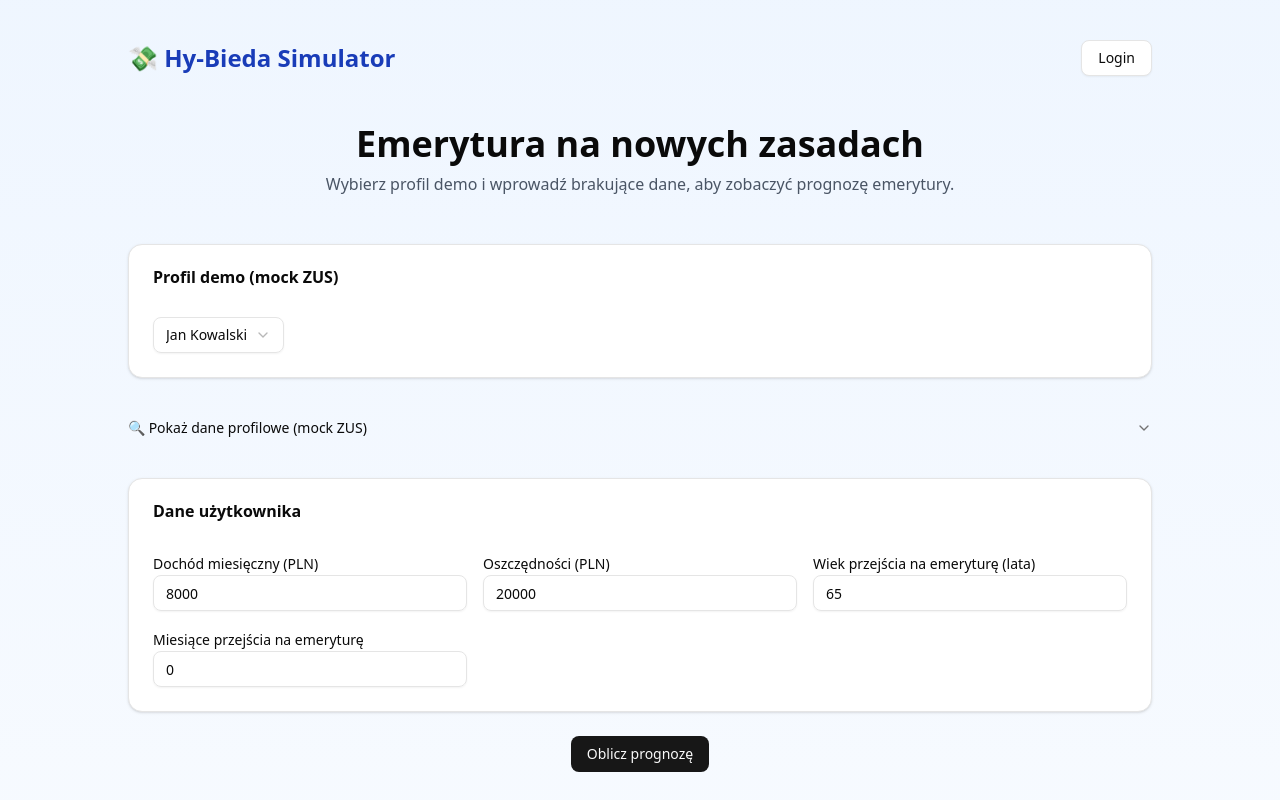
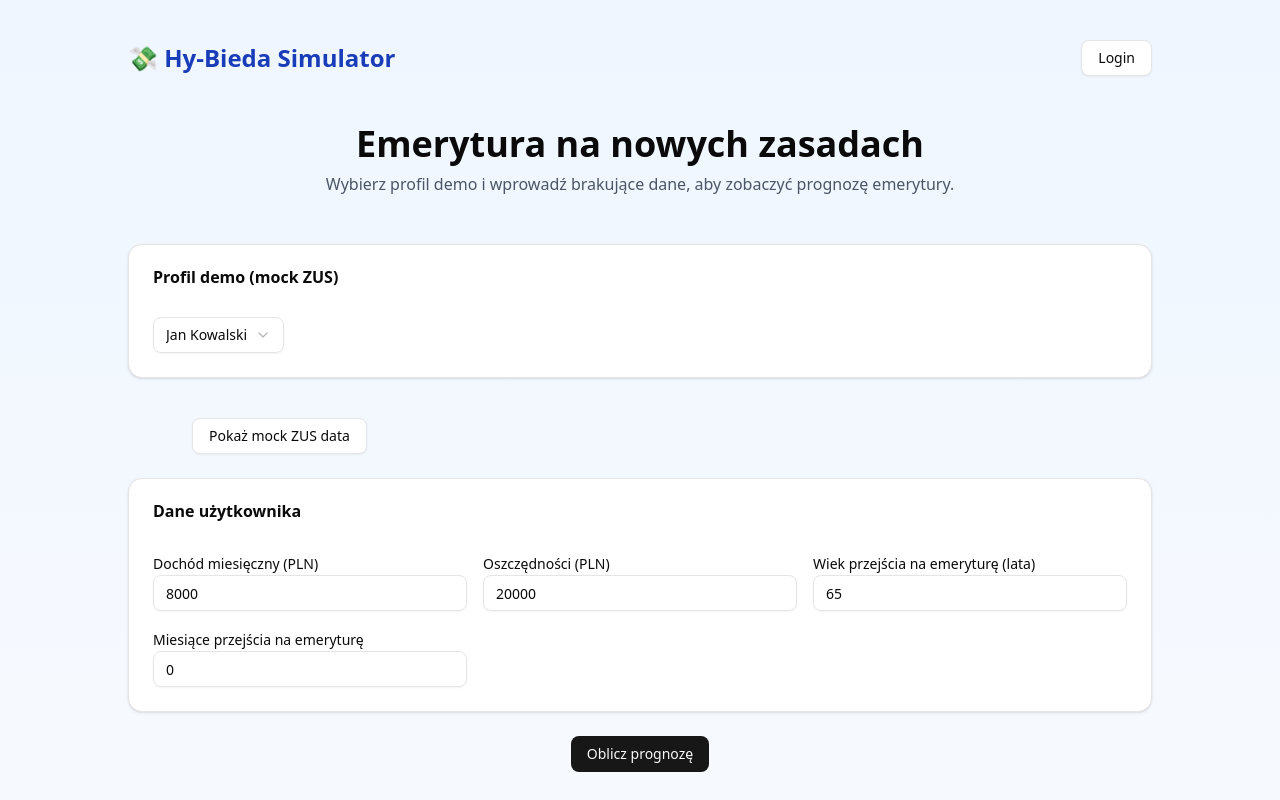
Before and after one commit to bieda-team/hy-bieda-simulator, a Next.js app in the folder frontend/: page / in a window 1280 px wide. Shown: the top 800 px of the page. Built offline with nearby package versions, Linux system fonts and the light colour scheme.

Commit message:
frontend - mockup info

```diff
--- a/frontend/src/app/page.tsx
+++ b/frontend/src/app/page.tsx
@@ -12,12 +12,6 @@ import {
   SelectValue,
 } from '@/components/ui/select'
 import {
-  Accordion,
-  AccordionItem,
-  AccordionTrigger,
-  AccordionContent,
-} from '@/components/ui/accordion'
-import {
   LineChart,
   Line,
   CartesianGrid,
@@ -31,6 +25,7 @@ export default function LandingPage() {
   const [loading, setLoading] = useState(false)
   const [prediction, setPrediction] = useState<any>(null)
   const [selectedProfileId, setSelectedProfileId] = useState<string>('user_001')
+  const [showZusData, setShowZusData] = useState(false) // toggleable mock ZUS
 
   // 👤 Mock ZUS profiles (source of truth)
   const mockProfiles = [
@@ -160,20 +155,42 @@ export default function LandingPage() {
         </CardContent>
       </Card>
 
-      {/* Mock Profile Accordion */}
-      <Accordion type="single" collapsible className="max-w-5xl w-full mb-6">
-        <AccordionItem value="mockProfile">
-          <AccordionTrigger>🔍 Pokaż dane profilowe (mock ZUS)</AccordionTrigger>
-          <AccordionContent>
-            <pre className="text-xs bg-gray-100 rounded-lg p-4 overflow-auto">
-              {JSON.stringify(selectedProfile, null, 2)}
-            </pre>
-          </AccordionContent>
-        </AccordionItem>
-      </Accordion>
+      {/* Toggleable Mock ZUS Data */}
+      <div className="mt-4 w-full max-w-4xl">
+        <Button
+          variant="outline"
+          onClick={() => setShowZusData((prev) => !prev)}
+        >
+          {showZusData ? 'Ukryj mock ZUS data' : 'Pokaż mock ZUS data'}
+        </Button>
+
+        {showZusData && (
+          <Card className="mt-2">
+            <CardHeader>
+              <CardTitle>🔹 Mock ZUS data (do prezentacji jury)</CardTitle>
+            </CardHeader>
+            <CardContent>
+              <pre className="text-xs bg-gray-100 p-3 rounded-lg overflow-auto">
+                {JSON.stringify({
+                  gender: selectedProfile.sex === 'Male' ? 'Mężczyzna' : 'Kobieta',
+                  birth_year: selectedProfile.birth_year,
+                  birth_month: selectedProfile.birth_month,
+                  total_contributions: formData.savings * 0.6,
+                  capital: formData.savings * 0.3,
+                  subaccount: formData.savings * 0.1,
+                  yearly_contributions: formData.current_income * 12 * 0.2,
+                }, null, 2)}
+              </pre>
+              <p className="mt-2 text-sm text-gray-500">
+                Dane powyżej są w pełni <strong>mockowane</strong>. W rzeczywistości system ZUS dostarczałby te informacje na podstawie rzeczywistego profilu użytkownika.
+              </p>
+            </CardContent>
+          </Card>
+        )}
+      </div>
 
       {/* User Inputs */}
-      <Card className="max-w-5xl w-full mb-6">
+      <Card className="max-w-5xl w-full mb-6 mt-6">
         <CardHeader><CardTitle>Dane użytkownika</CardTitle></CardHeader>
         <CardContent className="grid sm:grid-cols-2 lg:grid-cols-3 gap-4">
           <div>
```
